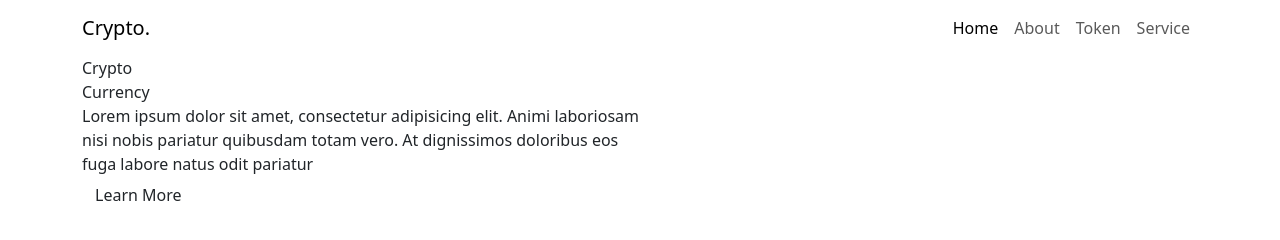
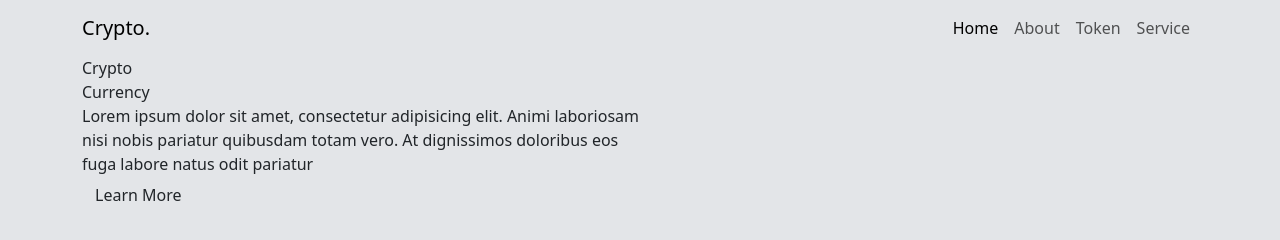
Before and after one commit to Klaudiusz-code/crypto_app, a website: page index.html in a window 1280 px wide. Drawn offline with nearby package versions, Linux system fonts and the light colour scheme; files that its build step writes are made by us from their sources.

Commit message:
change color body

```diff
--- a/scss/base/_reset.scss
+++ b/scss/base/_reset.scss
@@ -2,6 +2,9 @@
   box-sizing: border-box;
   padding: 0;
   margin: 0;
+}
+body{
+  background: $bg-color;
 }
 a{
   text-decoration: none;
```
